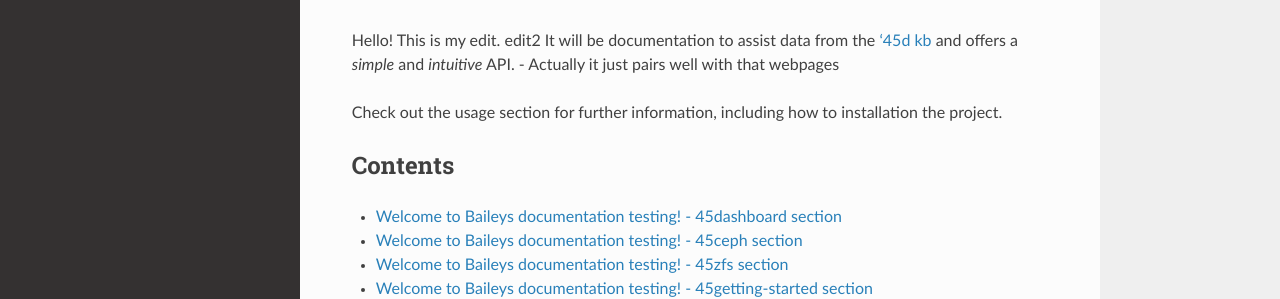
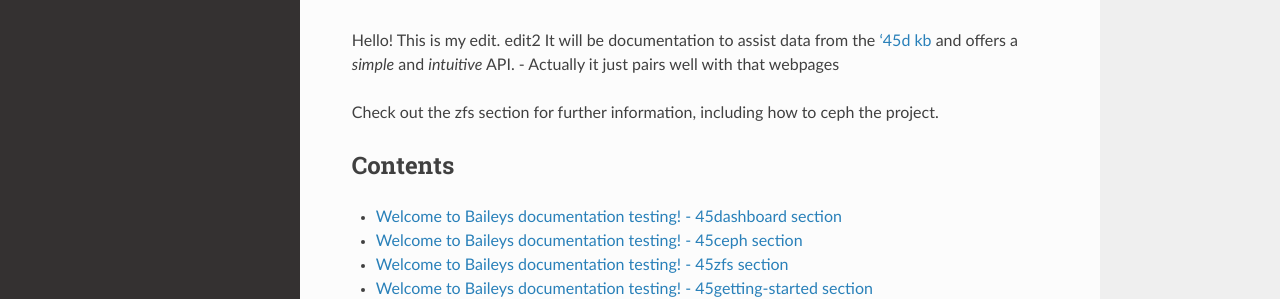
Before and after one commit to bailey-97/readthedocs-tutorial, a Sphinx documentation site: the page built from docs/index.rst, in a window 1280 px wide and 1136 px high. Shown: the part 646-945 px from the top of the window. Built offline with Sphinx 7.4.7 and the Read the Docs theme 2.0.0, drawn with Linux system fonts in a browser that asks for light colours.

Commit message:
Update index.rst

```diff
--- a/docs/index.rst
+++ b/docs/index.rst
@@ -41,8 +41,8 @@
 It will be documentation to assist data from the `'45d kb <https://knowledgebase.45drives.com/>`_
 and offers a *simple* and *intuitive* API. - Actually it just pairs well with that webpages
 
-Check out the :doc:`usage` section for further information, including
-how to :ref:`installation` the project.
+Check out the :doc:`zfs` section for further information, including
+how to :ref:`ceph` the project.
 
 
 Contents
```
